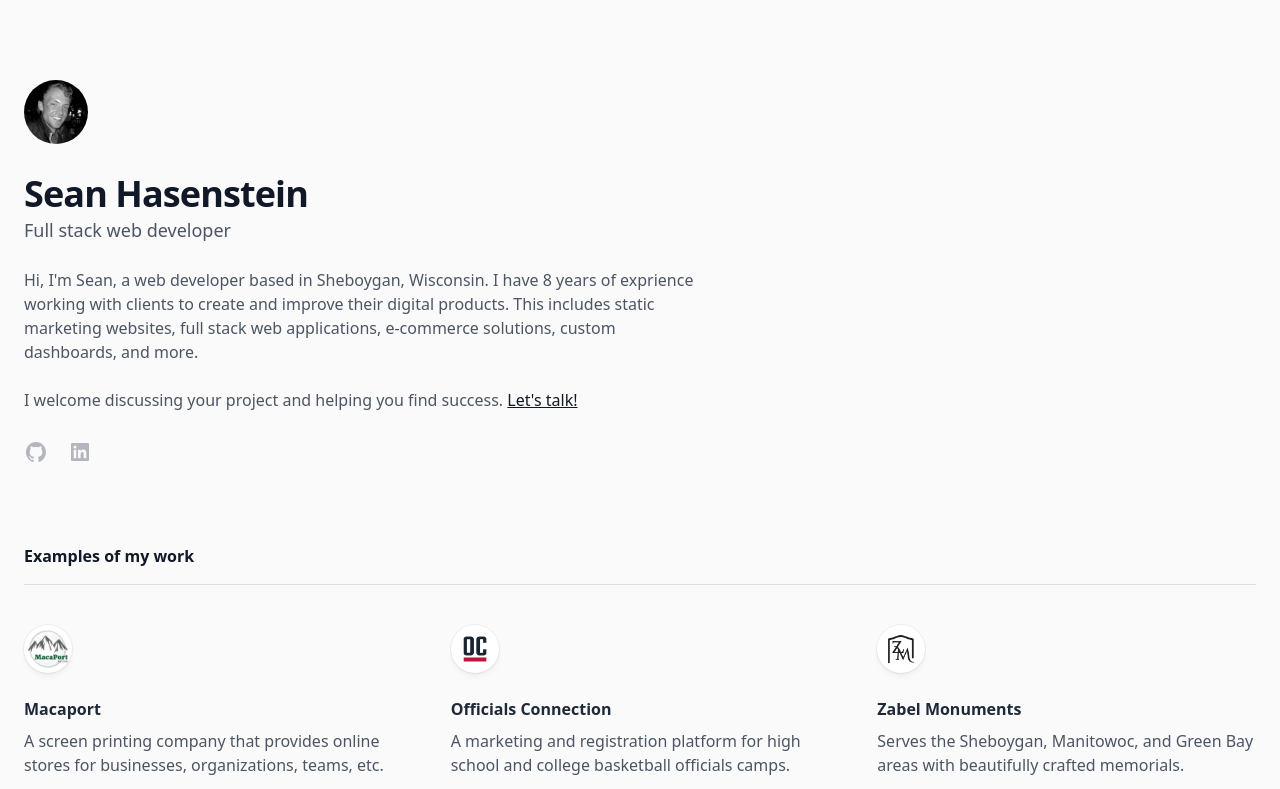
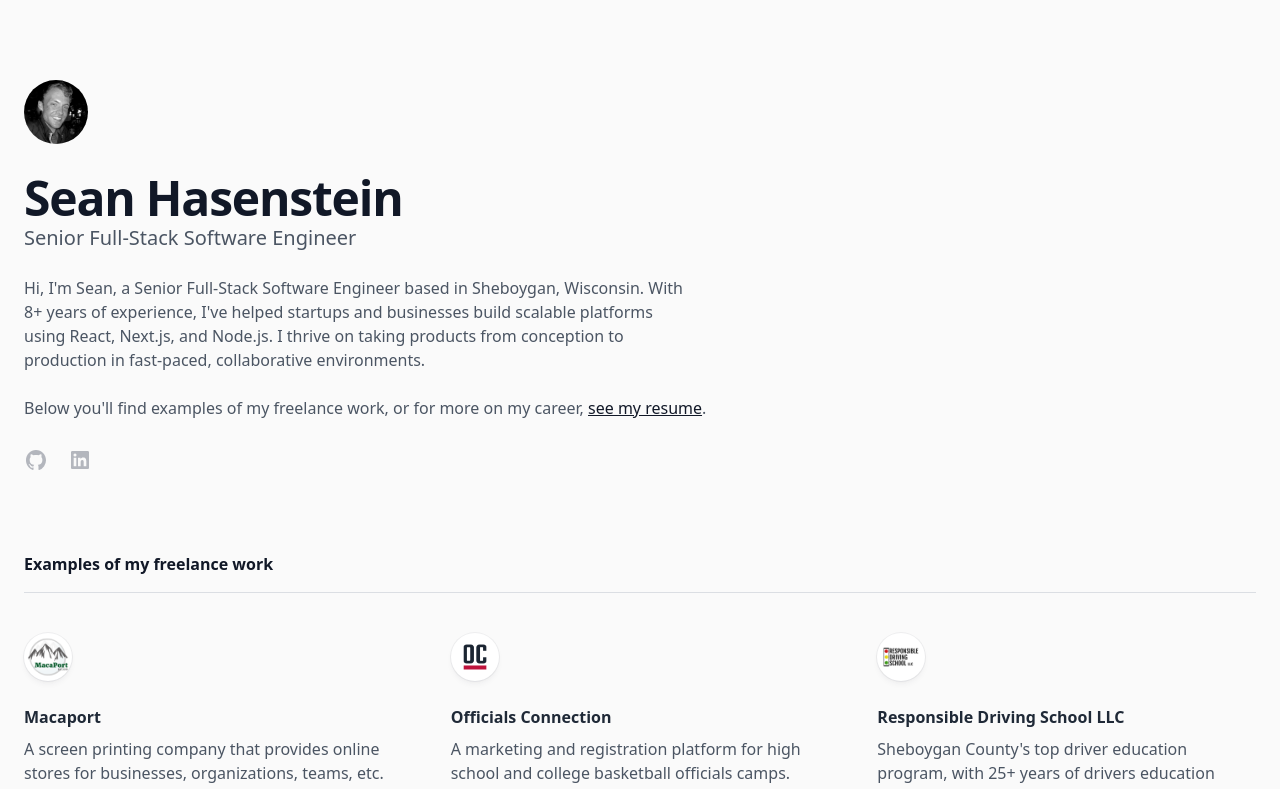
Before and after one commit to seanhasenstein/seanhasenstein.com, a Next.js app: page / in a window 1280 px wide. Shown: the top 789 px of the page. Built offline with nearby package versions, Linux system fonts and the light colour scheme.

Commit message:
update copy, resume, and add work example

```diff
--- a/components/Layout.tsx
+++ b/components/Layout.tsx
@@ -7,7 +7,7 @@ type Props = {
 };
 
 export default function Layout(props: Props) {
-  const defaultTitle = 'Sean Hasenstein | Full Stack Web Developer';
+  const defaultTitle = 'Sean Hasenstein | Senior Full-Stack Software Engineer';
 
   return (
     <div className="h-screen flex flex-col justify-between">
@@ -32,14 +32,14 @@ export default function Layout(props: Props) {
             >
               Send me an email
             </a>
-            {/* <a
-              href="https://res.cloudinary.com/dra3wumrv/image/upload/v1666413646/sean-hasenstein-resume.pdf"
+            <a
+              href="https://sean-hasenstein.s3.us-east-1.amazonaws.com/resume.pdf"
               target="_blank"
               rel="noreferrer"
-              className="transition-all hover:text-black hover:underline"
+              className="underline transition-all hover:text-black"
             >
-              My resume
-            </a> */}
+              See my resume
+            </a>
             {/* <a
               href="https://www.linkedin.com/in/seanhasenstein/"
               target="_blank"
--- a/data/index.ts
+++ b/data/index.ts
@@ -8,7 +8,7 @@ export const workExamples = [
     img: 'macaport.png',
     height: 42,
     width: 42,
-    href: 'https://demo.macaport.com/store/633c43ed2d0c4500098673ca',
+    href: 'https://demo.macaport.com/store/64ee1e2a3eb408000962ac26',
   },
   {
     id: 2,
@@ -23,6 +23,17 @@ export const workExamples = [
   },
   {
     id: 3,
+    title: 'Responsible Driving School LLC',
+    description:
+      "Sheboygan County's top driver education program, with 25+ years of drivers education instruction.",
+    domain: 'driveresponsible.com',
+    img: 'responsible-driving-school-llc.png',
+    height: 42,
+    width: 42,
+    href: 'https://www.driveresponsible.com/',
+  },
+  {
+    id: 4,
     title: 'Zabel Monuments',
     description:
       'Serves the Sheboygan, Manitowoc, and Green Bay areas with beautifully crafted memorials.',
@@ -33,7 +44,7 @@ export const workExamples = [
     href: 'https://zabelmonuments.com/',
   },
   {
-    id: 4,
+    id: 5,
     title: 'Sheboygan Monument & Stone Works',
     description:
       'Provides the highest quality memorial services in Sheboygan and the surrounding area.',
@@ -44,7 +55,7 @@ export const workExamples = [
     href: 'https://sheboyganmonuments.com/',
   },
   {
-    id: 5,
+    id: 6,
     title: 'Falls Monument Co.',
     description:
       'Has served the Sheboygan Falls and southeast Wisconsin community for over 70 years.',
@@ -55,7 +66,7 @@ export const workExamples = [
     href: 'https://fallsmonument.com/',
   },
   {
-    id: 6,
+    id: 7,
     title: 'Van Gemert Memorials',
     description:
       'Has provided memorial products and services to Green Bay and northeast Wisconsin since 1909.',
--- a/pages/index.tsx
+++ b/pages/index.tsx
@@ -2,7 +2,6 @@ import Image from 'next/image';
 import Layout from '../components/Layout';
 import { GitHubIcon, LinkedInIcon } from '../components/Icons';
 import WorkPreview from '../components/WorkPreview';
-import profilePicture from '../public/profile.jpg';
 import { workExamples } from '../data';
 
 export default function Home() {
@@ -10,36 +9,38 @@ export default function Home() {
     <Layout>
       <div>
         <Image
-          src={profilePicture}
-          alt="A picture of Sean Hasenstein smiling"
+          src="/profile.jpg"
+          alt="Sean Hasenstein"
           width={64}
           height={64}
           className="h-16 w-16 bg-gray-500 rounded-full"
         />
-        <h1 className="mt-6 text-4xl font-bold tracking-tight text-gray-900">
+        <h1 className="mt-6 text-5xl font-bold tracking-tight text-gray-900">
           Sean Hasenstein
         </h1>
-        <h2 className="mt-0.5 font-medium text-lg text-gray-600">
-          Full stack web developer
+        <h2 className="mt-0.5 font-medium text-xl text-gray-600">
+          Senior Full-Stack Software Engineer
         </h2>
         <p className="mt-6 max-w-2xl text-gray-600">
-          Hi, I'm Sean, a web developer based in Sheboygan, Wisconsin. I have{' '}
-          {new Date().getFullYear() - 2014} years of exprience working with
-          clients to create and improve their digital products. This includes
-          static marketing websites, full stack web applications, e-commerce
-          solutions, custom dashboards, and more.
+          Hi, I'm Sean, a Senior Full-Stack Software Engineer based in
+          Sheboygan, Wisconsin. With {new Date().getFullYear() - 2014}+ years of
+          experience, I've helped startups and businesses build scalable
+          platforms using React, Next.js, and Node.js. I thrive on taking
+          products from conception to production in fast-paced, collaborative
+          environments.
         </p>
-        <p></p>
-        <p className="mt-6 max-w-2xl text-gray-600">
-          I welcome discussing your project and helping you find success.{' '}
+        <p className="mt-6 max-w-3xl text-gray-600">
+          Below you'll find examples of my freelance work, or for more on my
+          career,{' '}
           <a
-            href="mailto:seanhasenstein@gmail.com"
+            href="https://sean-hasenstein.s3.us-east-1.amazonaws.com/resume.pdf"
             target="_blank"
             rel="noreferrer"
             className="underline transition text-gray-900 hover:text-black"
           >
-            Let's talk!
+            see my resume
           </a>
+          .
         </p>
         <div className="mt-7 flex items-center gap-5">
           <a
@@ -61,7 +62,7 @@ export default function Home() {
         </div>
       </div>
       <h2 className="mt-10 sm:mt-20 text-gray-900 font-bold">
-        Examples of my work
+        Examples of my freelance work
       </h2>
       <div className="mt-4 border-t border-gray-300/75">
         <ul className="mt-10 grid grid-cols-1 gap-x-12 gap-y-16 sm:grid-cols-2 lg:grid-cols-3">
```
Also changed, not shown: public/responsible-driving-school-llc.png (added).
